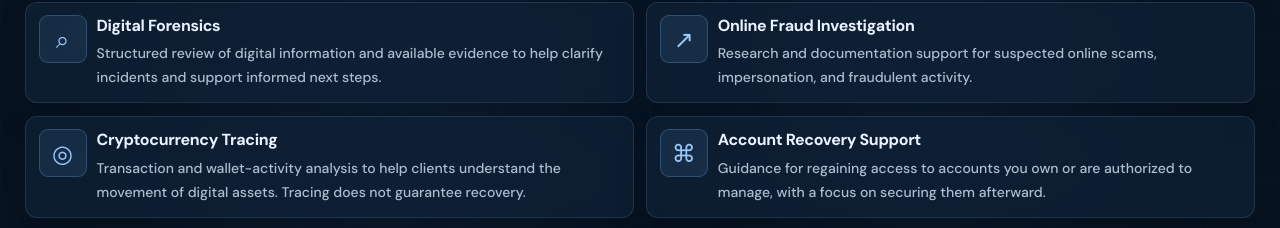
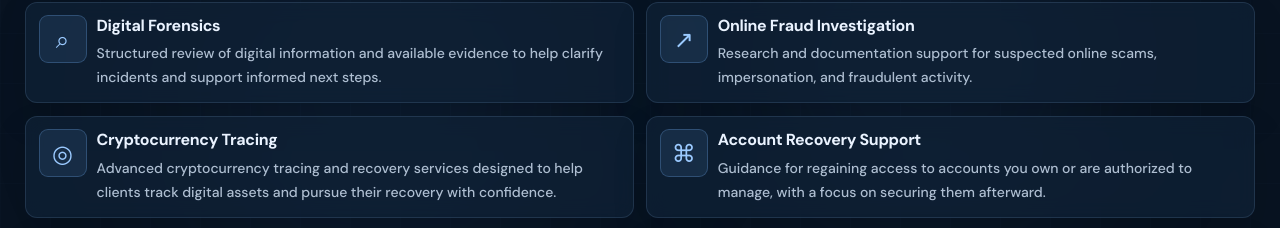
Before and after one commit to Geekhank/hireahacker, a React (Vite) app: page / in a window 1280 px wide. Shown: the part 2756-2984 px from the top of the page. Built offline with nearby package versions, Linux system fonts and the light colour scheme; a web font is replaced by a local one.

Commit message:
Improve cryptocurrency recovery service description

```diff
--- a/src/pages/home/our-services/OurServices.tsx
+++ b/src/pages/home/our-services/OurServices.tsx
@@ -15,7 +15,7 @@ const services = [
   {
     icon: "◎",
     title: "Cryptocurrency Tracing",
-    description: "Transaction and wallet-activity analysis to help clients understand the movement of digital assets. Tracing does not guarantee recovery.",
+    description: "Advanced cryptocurrency tracing and recovery services designed to help clients track digital assets and pursue their recovery with confidence.",
   },
   {
     icon: "⌘",
```
